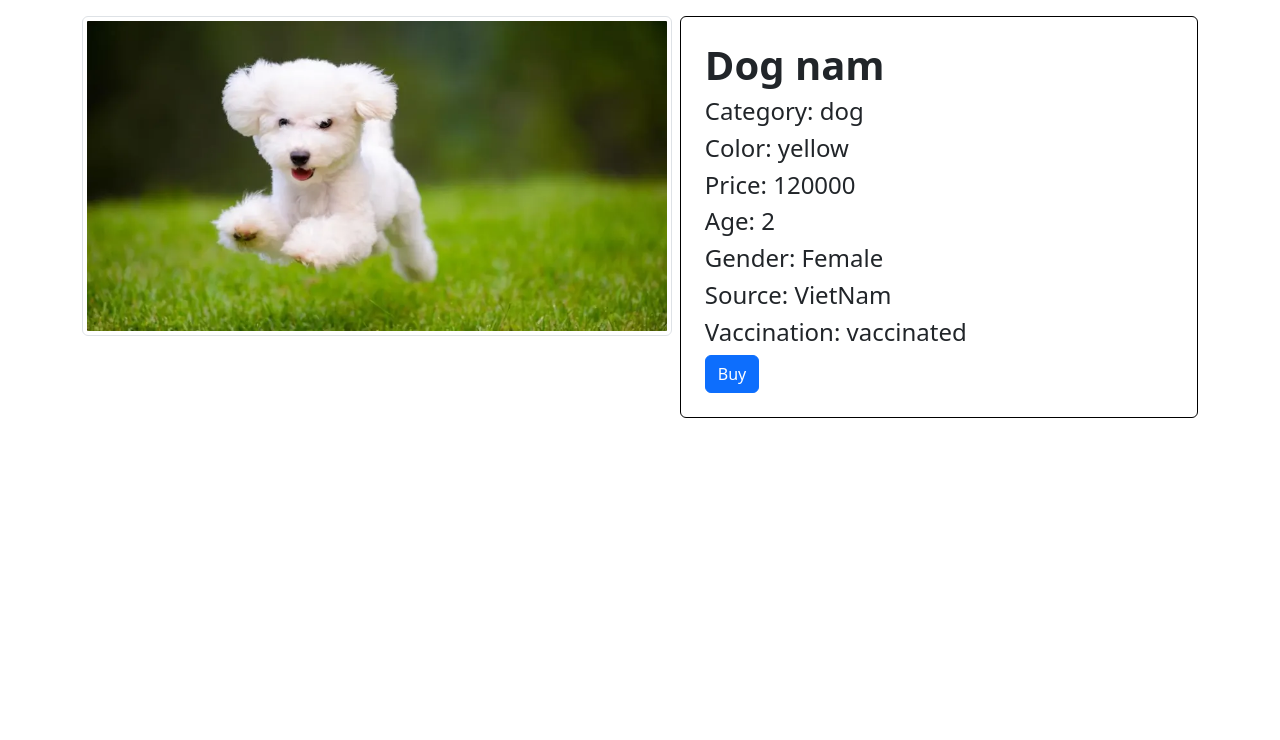
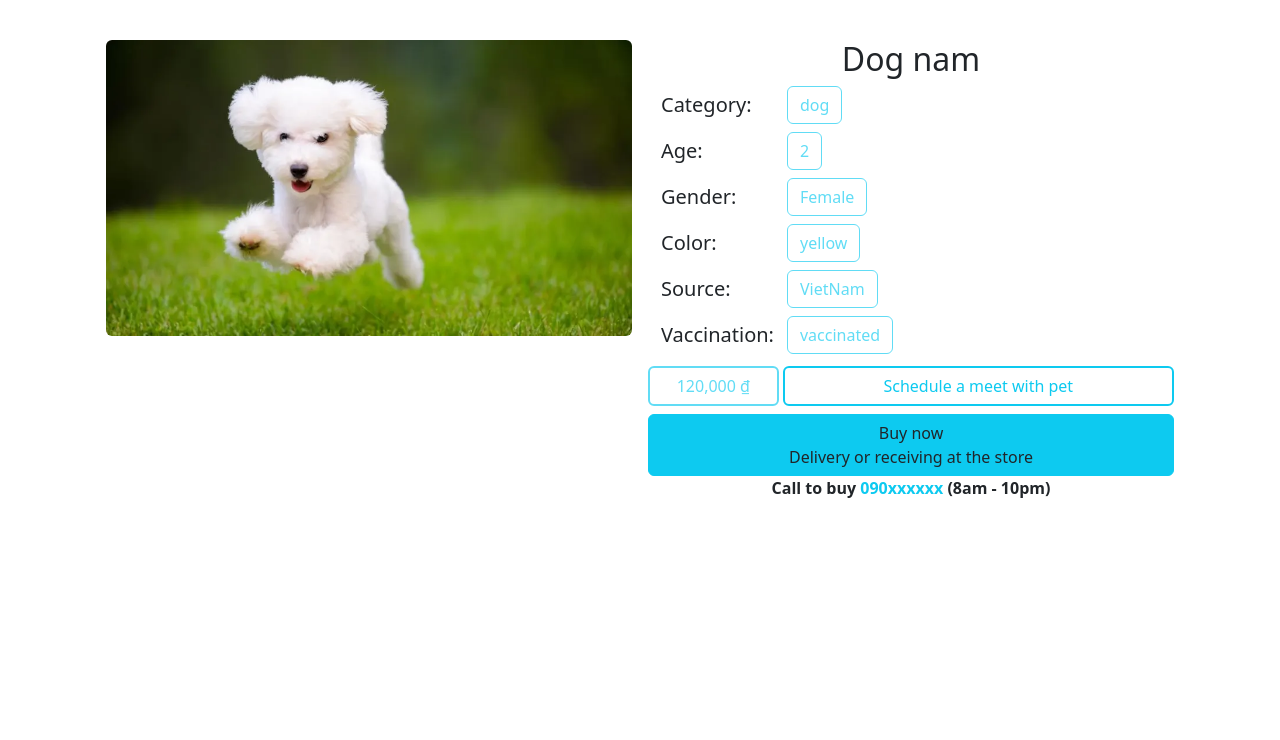
Before and after one commit to nhat191024/PetShop, a PHP site: page /?view=detail&details=2 in a window 1280 px wide. Shown: the part 67-807 px from the top of the page. Run offline with PHP 8.4, Linux system fonts and the light colour scheme; data comes from the database, SQL or seed files in the repository; some libraries are stand-ins or nearby versions.

Commit message:
Update: remake pet detail UI

```diff
--- a/src/views/detailsPet.php
+++ b/src/views/detailsPet.php
@@ -1,23 +1,70 @@
 <div class="vh-100 container mt-3">
-    <div class=" d-flex gap-2">
-        <div style="width: 40rem; height: 20rem;">
-            <img src="../assets/banner1.png" class=" img-thumbnail w-100 h-100">
+    <div class="w-100 h-50 p-4 bg-white d-flex justify-content-start gap-3 rounded-2">
+        <div class="w-50 h-50">
+            <img src="../assets/banner1.png" class="img-fluid rounded-2 ">
         </div>
-        <div class="w-50 border border-1 border-black rounded-2 p-4">
-            <h1><strong><?= $pet['name'] ?></strong></h1>
-            <h4>Category: <?= getPetCategoryById($pet['category_id'])['name']  ?></h4>
-            <h4>Color: <?= getColorById($pet['color_id'])['name']  ?></h4>
-            <h4>Price: <?= $pet['price'] ?></h4>
-            <h4>Age: <?= $pet['age'] ?></h4>
-            <h4>Gender: <?php if ($pet['gender'] == 2) {
-                            echo "Female";
-                        } else {
-                            echo "Male";
-                        }     ?></h4>
-            <h4>Source: <?= getSourceById($pet['source'])['name']  ?></h4>
-            <h4>Vaccination: <?= $pet['vaccination'] ?></h4>
-            <button class="btn btn-primary">Buy</button>
-
+        <div class="w-50">
+            <h2 class="text-center"><?= $pet['name'] ?></h2>
+            <div class="d-flex">
+                <div class="d-flex flex-column align-items-start">
+                    <button class="btn">
+                        <h5>Category: </h5>
+                    </button>
+                    <button class="btn">
+                        <h5>Age: </h5>
+                    </button>
+                    <button class="btn">
+                        <h5>Gender: </h5>
+                    </button>
+                    <button class="btn">
+                        <h5>Color: </h5>
+                    </button>
+                    <button class="btn">
+                        <h5>Source: </h5>
+                    </button>
+                    <button class="btn">
+                        <h5>Vaccination: </h5>
+                    </button>
+                </div>
+                <div class="d-flex flex-column">
+                    <h5><button class="btn border border-1 border-info text-info" disabled><?= getPetCategoryById($pet['category_id'])['name']  ?></button></h5>
+                    <h5><button class="btn border border-1 border-info text-info" disabled> <?= $pet['age'] ?></button></h5>
+                    <h5>
+                        <button class="btn border border-1 border-info text-info" disabled>
+                            <?php if ($pet['gender'] == 2) {
+                                echo "Female";
+                            } else {
+                                echo "Male";
+                            }     ?>
+                        </button>
+                    </h5>
+                    <h5><button class="btn border border-1 border-info text-info" disabled><?= getColorById($pet['color_id'])['name']  ?></button></h5>
+                    <h5><button class="btn border border-1 border-info text-info" disabled><?= getSourceById($pet['source'])['name']  ?></button></h5>
+                    <h5><button class="btn border border-1 border-info text-info" disabled><?= $pet['vaccination'] ?></button></h5>
+                </div>
+            </div>
+            <div class="fw-bold">
+                <div class="d-flex gap-1 fw-medium mt-1">
+                    <?php
+                    $a = strrev($pet['price']);
+                    $b = str_split($a, 3);
+                    $c = implode(',', $b);
+                    $d = strrev($c);
+                    echo "<button class='btn text-info border border-2 border-info w-25' disabled > $d ₫</button>";
+                    ?>
+                    <button class="btn text-info border border-2 border-info w-75">Schedule a meet with pet</button>
+                </div>
+                <button class="btn btn-info text-dark fw-medium w-100 mt-2">
+                    <span>Buy now</span>
+                    <br>
+                    <span>Delivery or receiving at the store</span>
+                </button>
+                <div class="text-center">
+                    <span>Call to buy</span>
+                    <span class="text-info">090xxxxxx</span>
+                    <span>(8am - 10pm)</span>
+                </div>
+            </div>
         </div>
     </div>
 </div>
```
